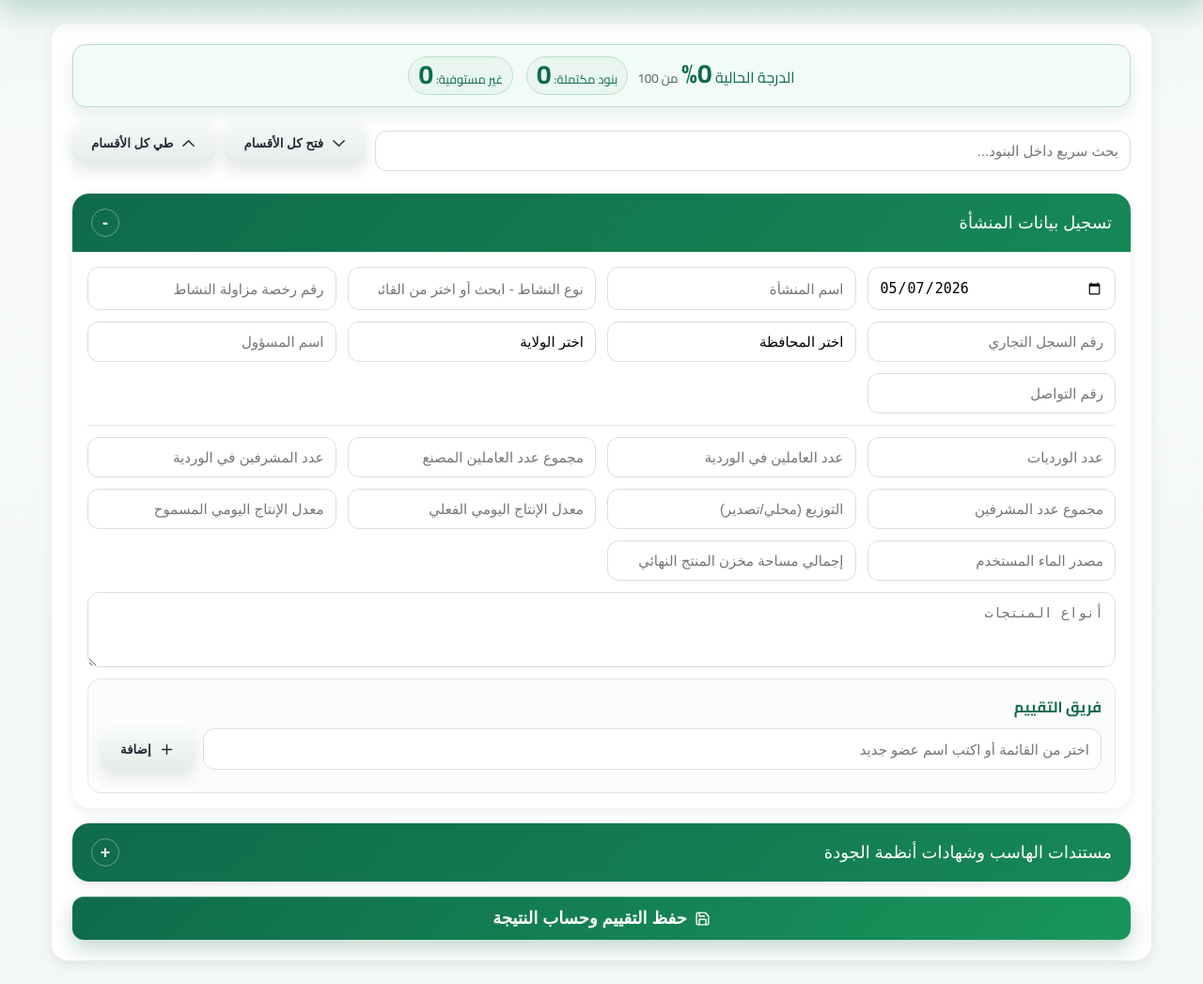
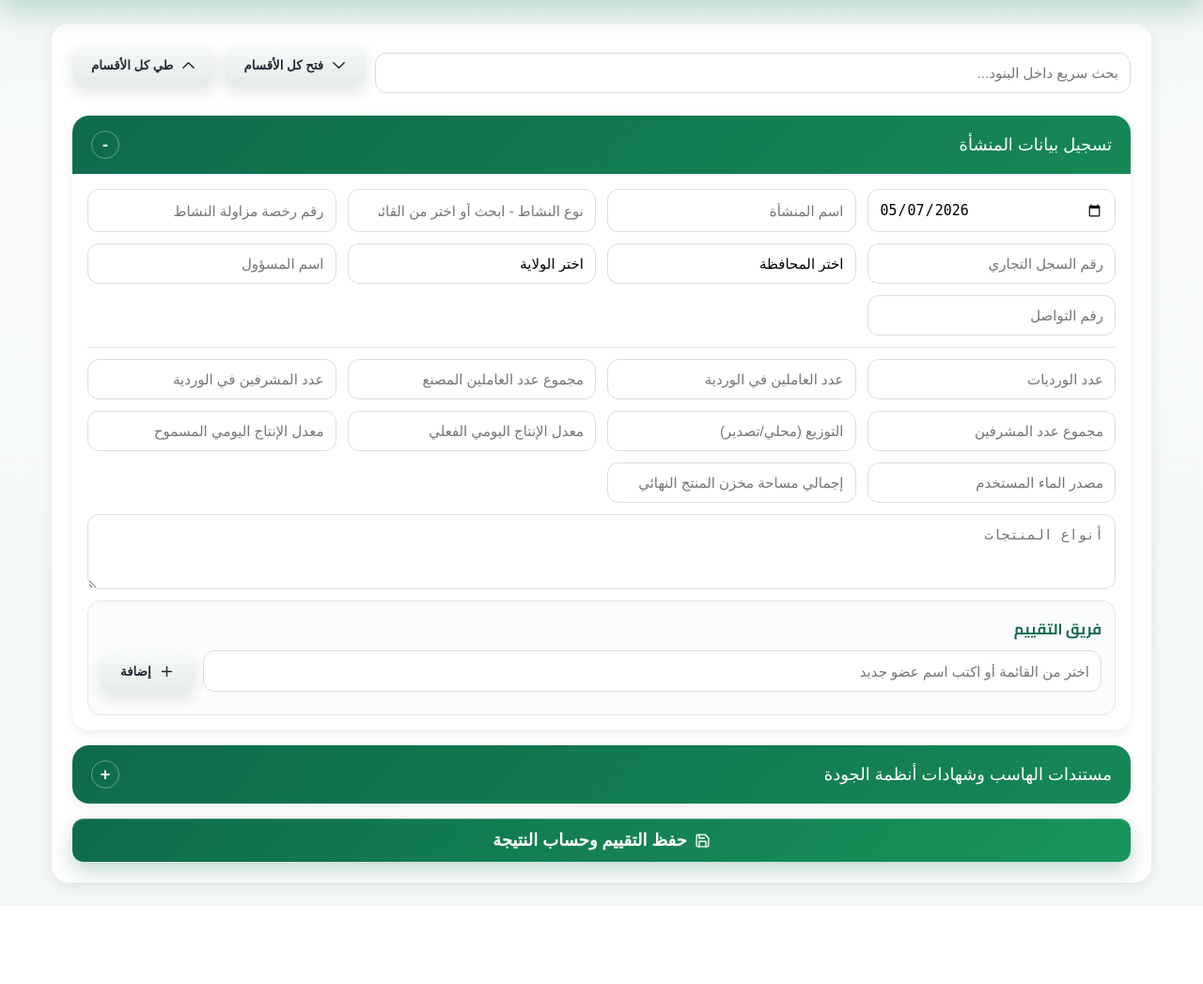
Before and after one commit to majidalaamri85-cmd/fs, a Django app: page /new/ in a window 1280 px wide. Shown: the part 113-1160 px from the top of the page at 94% size. After the commit the page ends 1067 px from the top, so only its background shows below. Run offline with Django 5.2, Linux system fonts and the light colour scheme; data that the repository does not hold is empty.

Commit message:
Remove live score panel from new evaluation page

```diff
--- a/inspections/templates/inspections/evaluation_form.html
+++ b/inspections/templates/inspections/evaluation_form.html
@@ -8,18 +8,6 @@
 {% if db_error_message %}
 <div class="alert alert-warning" role="alert">{{ db_error_message }}</div>
 {% endif %}
-
-<div class="score-live-panel" aria-live="polite">
-    <div class="score-main">
-        <span>الدرجة الحالية</span>
-        <strong id="live-score">100%</strong>
-        <small>من 100</small>
-    </div>
-    <div class="score-meta">
-        <span>بنود مكتملة: <strong id="completed-items">0</strong></span>
-        <span>غير مستوفية: <strong id="non-compliant-items">0</strong></span>
-    </div>
-</div>
 
 <div class="form-utilities">
     <input type="search" id="items-search" placeholder="بحث سريع داخل البنود...">
```
